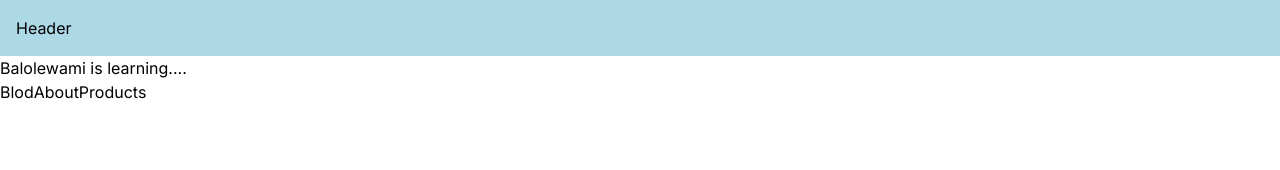
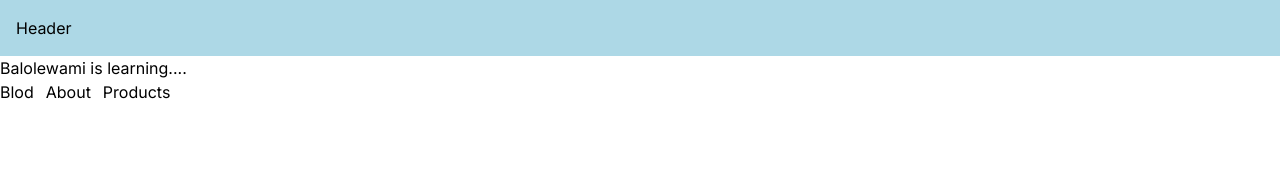
Before and after one commit to tchasinga/mastering-next, a Next.js app: page / in a window 1280 px wide. Shown: the top 170 px of the page. Built offline with nearby package versions, Linux system fonts and the light colour scheme.

Commit message:
New cover

```diff
--- a/src/app/layout.tsx
+++ b/src/app/layout.tsx
@@ -1,6 +1,7 @@
 import type { Metadata } from 'next'
 import { Inter } from 'next/font/google'
 import './globals.css'
+import Link from 'next/link'
 
 const inter = Inter({ subsets: ['latin'] })
 
@@ -21,7 +22,7 @@ export default function RootLayout({
     <html lang="en">
       <body className={inter.className}>
         <header className='mybg p-4'>
-           <p>Header</p>
+        <Link href='/'><p className='cursor-pointer'>Header</p></Link>
         </header>
         {children}
         <footer className='foot p-4'>
--- a/src/app/page.tsx
+++ b/src/app/page.tsx
@@ -5,7 +5,7 @@ export default function Home() {
     <main className="max-w-7xl mx-auto">
       <h1>Balolewami is learning....</h1>
 
-      <div className="flex gap-0 ">
+      <div className="flex gap-3 ">
         <Link href='./blog'>Blod</Link>
         <Link href='./about'>About</Link>
         <Link href='./products'>Products</Link>
```
